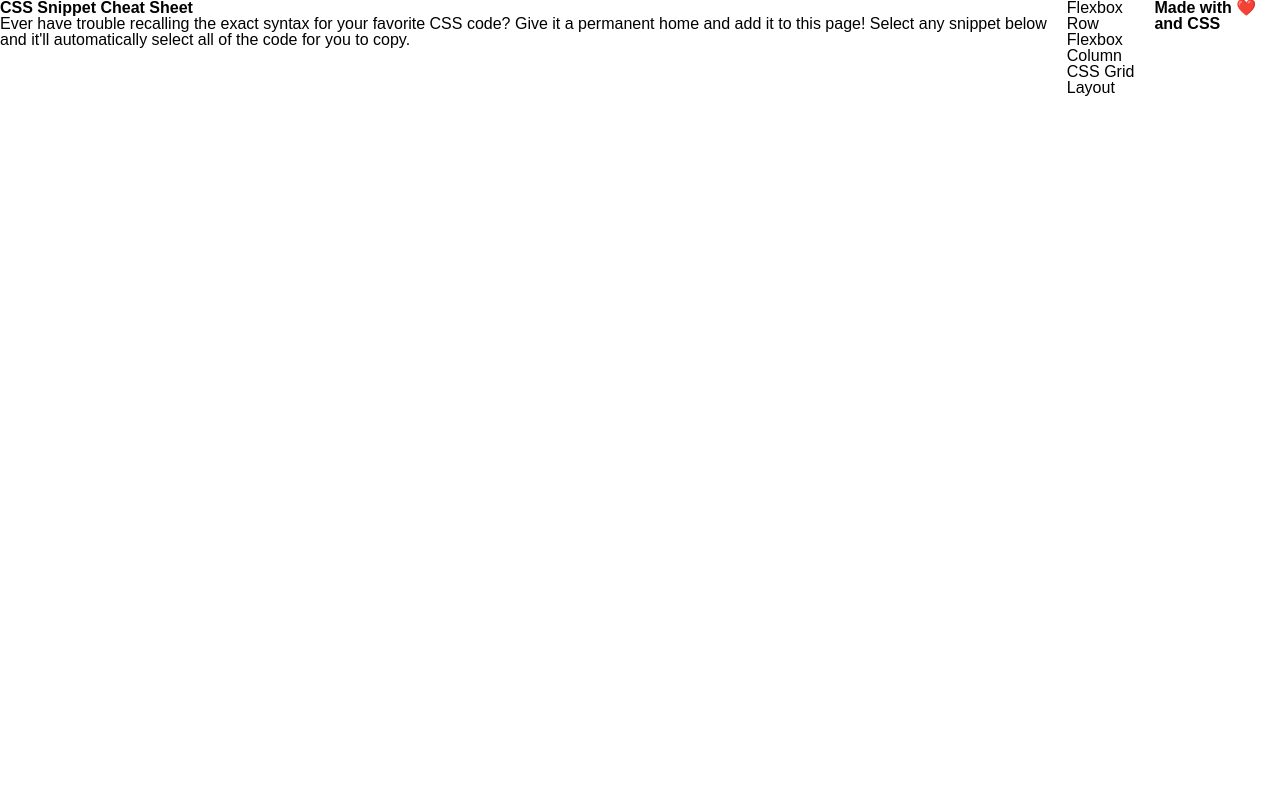
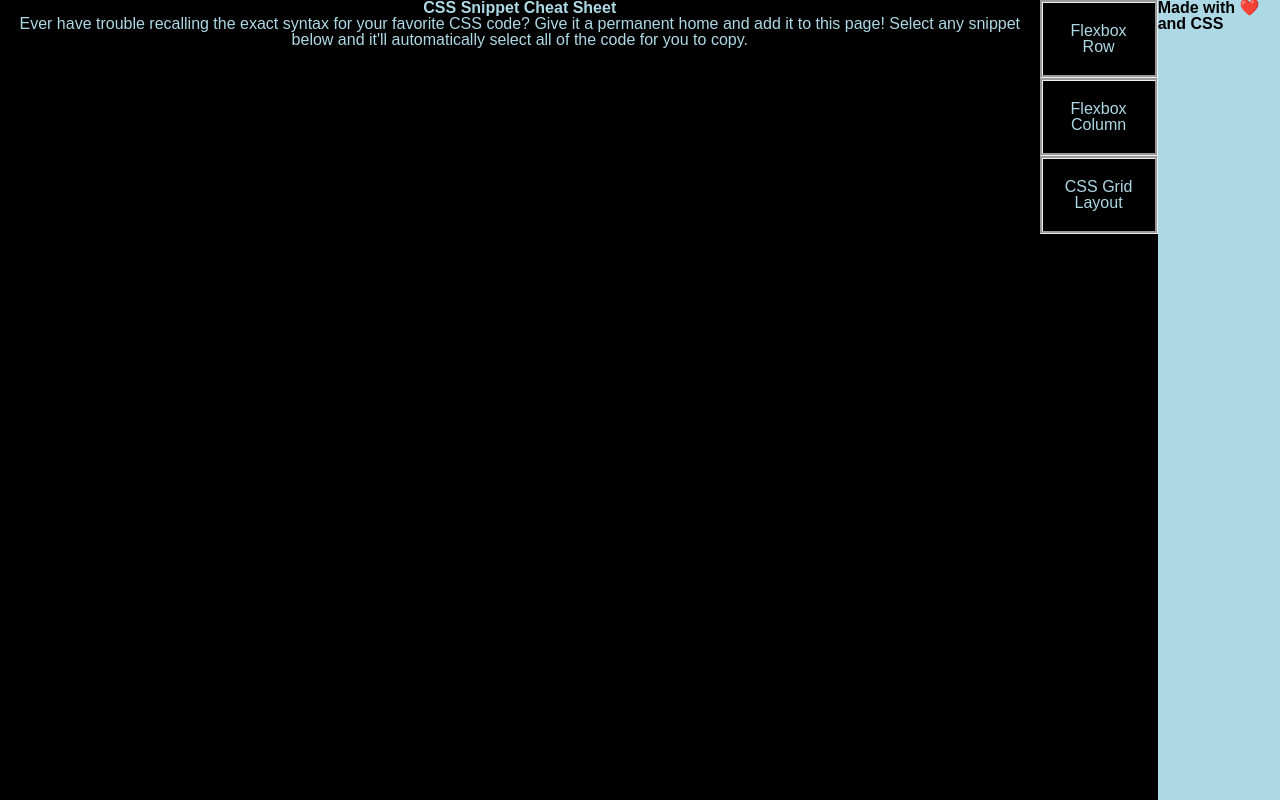
Before and after one commit to Darxmarx/min-project-css-cheat-sheet, a plain HTML site: page index.html in a window 1280 px wide. Drawn offline with Linux system fonts and the light colour scheme.

Commit message:
add first two variables for coloring page

```diff
--- a/assets/css/styles.css
+++ b/assets/css/styles.css
@@ -1,4 +1,6 @@
 :root {
+    --main-text-color: lightblue;
+    --bg-color: black;
 
 }
 
@@ -6,6 +8,26 @@ body {
     font-size: normal;
     display: flex;
     justify-content: flex-start;
+    background-color: var(--bg-color)
+}
+
+header {
+    text-align: center;
+    color: var(--main-text-color)
+
+}
+
+footer {
+    background-color: lightblue;
+}
+
+.small-snippet {
+    border-style: groove;
+    padding: 20px;
+    display: flex;
+    flex-wrap: wrap;
+    align-items: flex-end;
+    flex: 0 0 400px;
 }
 
 @media screen and (max-width: 992px) {
```
